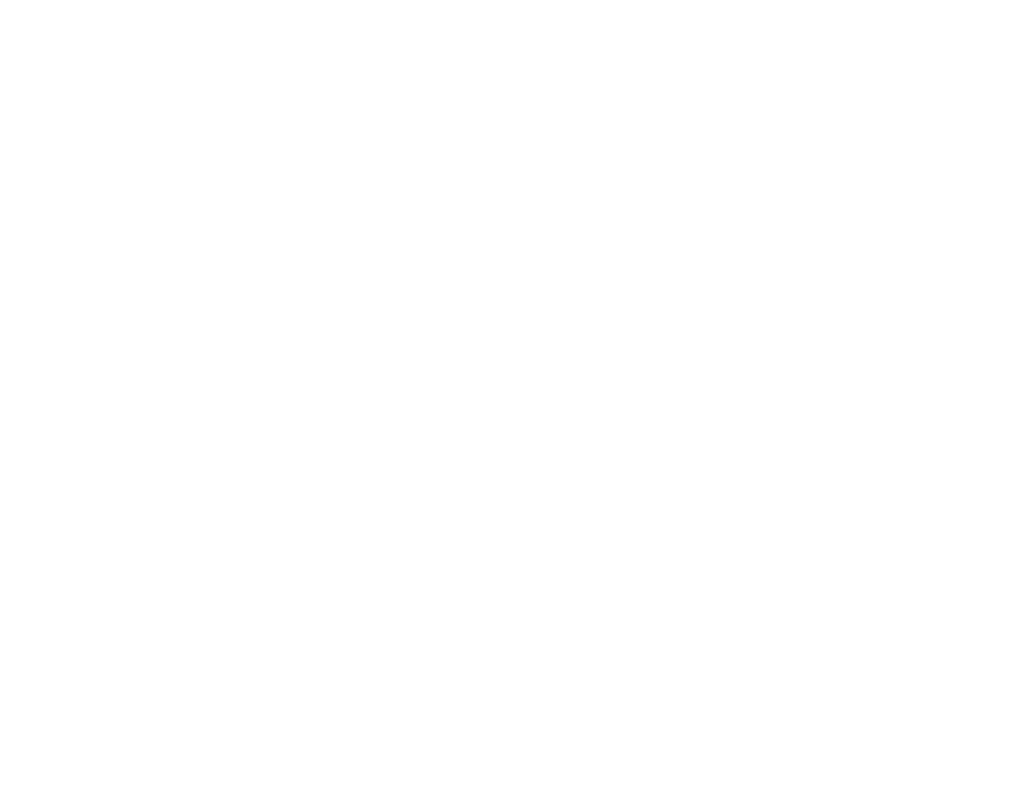
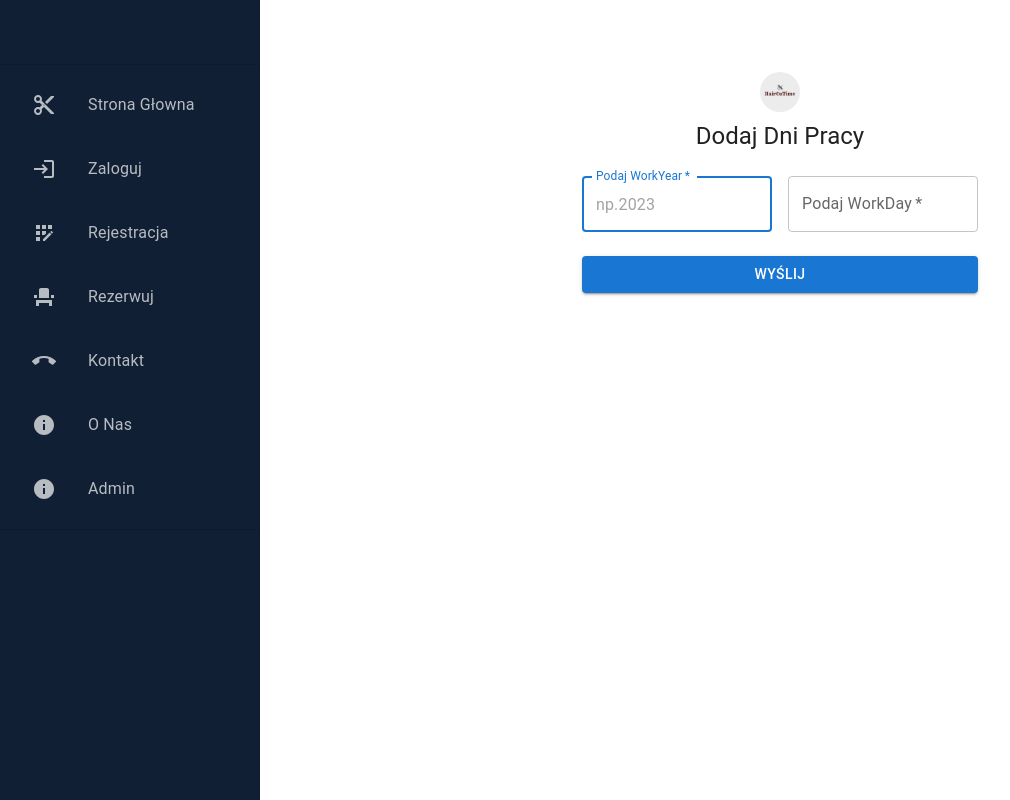
Before and after one commit to Krzysiek-lab/haircutime-front, a React (Create React App) app: page /AddWorkDay/1 in a window 1280 px wide. Before the commit this address had no page. Shown: the whole page, without its empty margins (20-1030 px from the left). Built offline with nearby package versions, Linux system fonts and the light colour scheme.

Commit message:
feature/add workyear to Barber

```diff
--- /dev/null
+++ b/src/components/pages/AddWorkDay.tsx
@@ -0,0 +1,124 @@
+import { Copyright } from "@mui/icons-material";
+import {
+  Avatar,
+  Box,
+  Button,
+  Container,
+  createTheme,
+  CssBaseline,
+  Grid,
+  TextField,
+  ThemeProvider,
+  Typography,
+} from "@mui/material";
+import axios from "axios";
+import React, { HtmlHTMLAttributes, useState } from "react";
+import "react-calendar/dist/Calendar.css";
+import { Link, useParams } from "react-router-dom";
+import Logo from "./images/Logo.png";
+
+
+const theme = createTheme();
+const AddWorkDay = () => {
+  const [barberId, setBarberId] = React.useState("");
+  const [workYear, setWorkYear] = React.useState("");
+  const [year, setYear] = React.useState("");
+  const [workDay, setWorkDay] = React.useState("");
+  const [workDayList, setWorkDayList] = React.useState<WorkDayList[]>([]);
+  const [error, setError] = useState({
+    year: "",
+    barberId: ""
+  });
+
+  const { id } = useParams();
+  interface WorkDayList{
+}
+
+  const handleFormSubmit = (event: React.FormEvent<HTMLFormElement>) => {
+    event.preventDefault();
+    const workYear = {
+      year:2023,
+      barberId: 3,
+      workDayList:[],
+    };
+    axios
+      .post("http://localhost:8080/workyear/create",workYear)
+      .then((response) => {
+        console.log(response);
+      })
+      .catch((error) => {
+        console.error(error);
+      });
+  };
+  return (
+    <ThemeProvider theme={theme}>
+      <Container component="main" maxWidth="xs">
+        <CssBaseline />
+        <Box
+          sx={{
+            marginTop: 8,
+            display: "flex",
+            flexDirection: "column",
+            alignItems: "center",
+          }}
+        >
+          <Avatar sx={{ m: 1, bgcolor: "secondary.main" }} src={Logo} />
+
+          <Typography component="h1" variant="h5">
+            Dodaj Dni Pracy
+          </Typography>
+          <Box
+            component="form"
+            noValidate
+            onSubmit={handleFormSubmit}
+            sx={{ mt: 3 }}
+          >
+            <Grid container spacing={2}>
+              <Grid item xs={12} sm={6}>
+                <TextField
+                  autoComplete="given-year"
+                  name="year"
+                  required
+                  fullWidth
+                  id="year"
+                  label="Podaj WorkYear"
+                  placeholder="np.2023"
+                  autoFocus
+                  value={year}
+                  helperText={error.year}
+                  onChange={(event) => {
+                    setYear(event.target.value);
+                  }}
+                />
+              </Grid>
+              <Grid item xs={12} sm={6}>
+                <TextField
+                  required
+                  fullWidth
+                  id="WorkDayList"
+                  label="Podaj WorkDay"
+                  placeholder="np.20"
+                  value={workDayList}
+                  //helperText={error.workDayList}
+                  onChange={(event) => {
+                    //setWorkDayList(event.target.value);
+                  }}
+                />
+              </Grid>
+            </Grid>
+            <Button
+              type="submit"
+              fullWidth
+              variant="contained"
+              sx={{ mt: 3, mb: 2 }}
+            >
+              Wyślij
+            </Button>
+          </Box>
+        </Box>
+      </Container>
+    </ThemeProvider>
+  );
+};
+
+export default AddWorkDay;
--- a/src/components/pages/AdminPage.tsx
+++ b/src/components/pages/AdminPage.tsx
@@ -54,6 +54,7 @@
 import EditIcon from '@mui/icons-material/Edit';
 import { Navigate, useNavigate, useParams } from "react-router-dom";
 import { id } from "date-fns/locale";
+import AddAlarmIcon from '@mui/icons-material/AddAlarm';
 
 const AdminPage=()=> {
   const [barbers, setBarbers] = useState<Barber[]>([]);
@@ -103,6 +104,9 @@
                 <IconButton aria-label="edit" onClick={() => navigate(`/EditPage/${barber.id}`)}>
                   <EditIcon />
                 </IconButton>
+                <IconButton aria-label="addWorkday" onClick={() => navigate(`/AddWorkDay/${barber.id}`)}>
+                  <AddAlarmIcon />
+                </IconButton>
               </TableCell>
             </TableRow>
           ))}
--- a/src/index.tsx
+++ b/src/index.tsx
@@ -14,6 +14,7 @@
 import PersonnelPage from "./components/pages/PersonnelPage";
 import ReservationPage from "./components/pages/ReservationPage"
 import EditPage from "./components/pages/EditPage";
+import AddWorkDay from "./components/pages/AddWorkDay";
 
 ReactDOM.render(
   <BrowserRouter>
@@ -28,6 +29,7 @@
         <Route path="/RegisterPage" element={<Register />} />
         <Route path="/PersonnelPage"element={<PersonnelPage/>}/>
         <Route path="/EditPage/:id" element={<EditPage/>}/>
+        <Route path="/AddWorkDay/:id" element={<AddWorkDay/>}/>
       </Route>
     </Routes>
   </BrowserRouter>,
```
